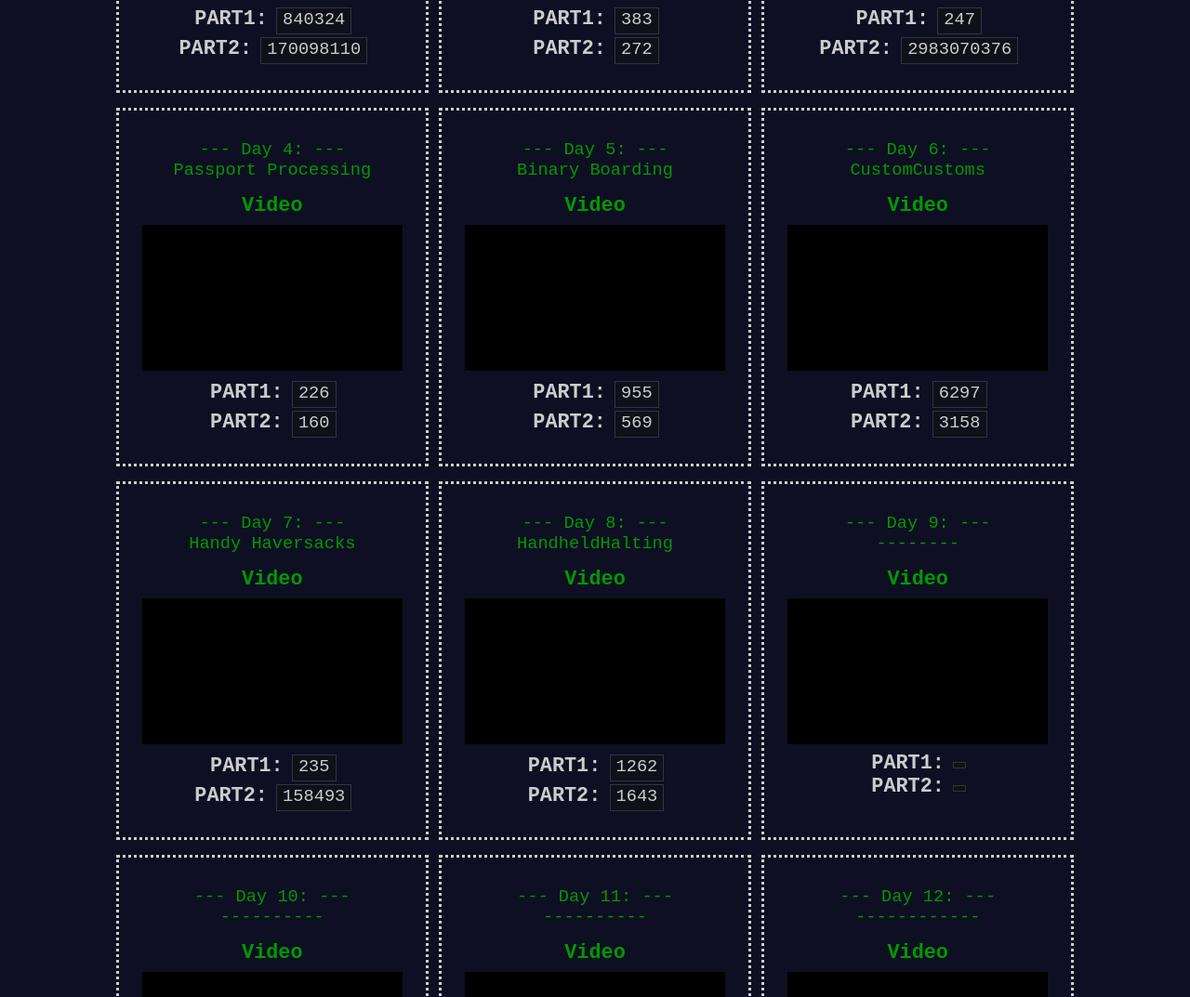
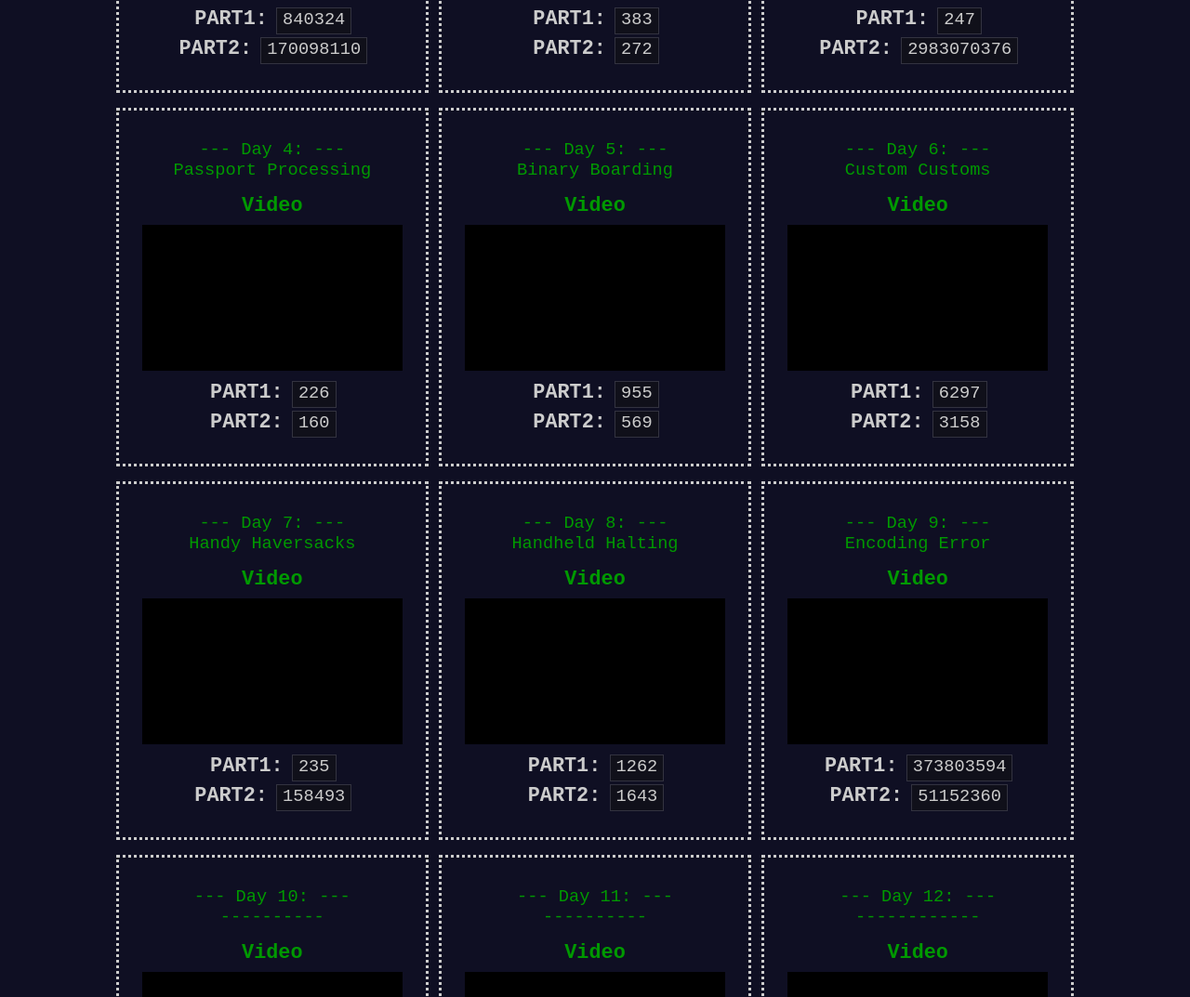
Before and after one commit to C-ArenA/My_AdventOfCode2020_Solutions, a plain HTML site: page index.html in a window 1280 px wide. Shown: the part 1146-2219 px from the top of the page at 93% size. Drawn offline with Linux system fonts and the light colour scheme; grey boxes are pictures that could not be loaded.

Commit message:
Añadido el Day9 al sitio web

```diff
--- a/index.html
+++ b/index.html
@@ -133,7 +133,7 @@
         <!--   **** DAY 6 ****   -->
         <section>
             <a href='https://github.com/C-ArenA/My_AdventOfCode2020_Solutions/tree/master/Day6' target='blank'>
-                <h2>--- Day 6: ---<br>CustomCustoms</h2>
+                <h2>--- Day 6: ---<br>Custom Customs</h2>
             </a>
             <article>
                 <a href='https://www.youtube.com/watch?v='><h3>Video</h3></a>
@@ -171,7 +171,7 @@
         <!--   **** DAY 8 ****   -->
         <section>
             <a href='https://github.com/C-ArenA/My_AdventOfCode2020_Solutions/tree/master/Day8' target='blank'>
-                <h2>--- Day 8: ---<br>HandheldHalting   </h2>
+                <h2>--- Day 8: ---<br>Handheld Halting   </h2>
             </a>
             <article>
                 <a href='#'><h3>Video</h3></a>
@@ -194,7 +194,7 @@
         <!--   **** DAY 9 ****   -->
         <section>
             <a href='https://github.com/C-ArenA/My_AdventOfCode2020_Solutions/tree/master/Day9' target='blank'>
-                <h2>--- Day 9: ---<br>--------</h2>
+                <h2>--- Day 9: ---<br>Encoding Error</h2>
             </a>
             <article>
                 <a href='#'><h3>Video</h3></a>
@@ -555,11 +555,11 @@
     <script src='./Day8/input.js'></script>
     <script src='./Day8/day8Part1.js'></script>
     <script src='./Day8/day8Part2.js'></script>
-<!--
+
     <script src='./Day9/input.js'></script>
     <script src='./Day9/day9Part1.js'></script>
     <script src='./Day9/day9Part2.js'></script>
-
+<!--
     <script src='./Day10/input.js'></script>
     <script src='./Day10/day10Part1.js'></script>
     <script src='./Day10/day10Part2.js'></script>
@@ -647,6 +647,9 @@
 
         day8Part1Solution.innerHTML = day8_HandheldHalting_Part1();
         day8Part2Solution.innerHTML = day8_HandheldHalting_Part2();
+
+        day9Part1Solution.innerHTML = day9_EncodingError_Part1();
+        day9Part2Solution.innerHTML = day9_EncodingError_Part2();
     </script>
 </body>
 </html>
```
